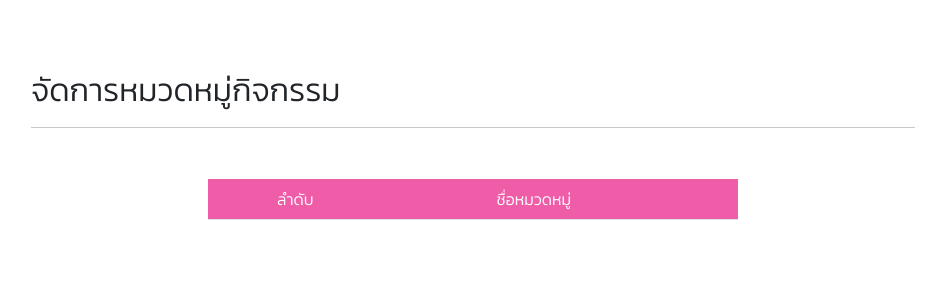
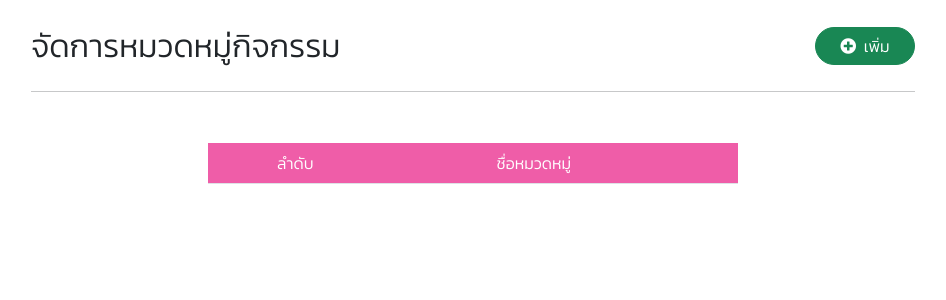
Before and after one commit to Chanakan-SE62/crud-type, a CodeIgniter 4 app: template app/Views/admin_typePage.php in a window 1280 px wide. Shown: the part 56-356 px from the top of the page, without its empty margins (167-1113 px from the left). Run offline with PHP 8.4 and a stand-in for CodeIgniter, Linux system fonts and the light colour scheme; the template is opened without the code that fills it, so the values that code supplies are empty; some libraries are stand-ins or nearby versions.

Commit message:
button create - success!!

```diff
--- a/app/Views/admin_typePage.php
+++ b/app/Views/admin_typePage.php
@@ -7,6 +7,7 @@
     <meta charset="UTF-8">
     <meta http-equiv="X-UA-Compatible" content="IE=edge">
     <meta name="viewport" content="width=device-width, initial-scale=1.0">
+    <link rel="stylesheet" href="https://pro.fontawesome.com/releases/v5.10.0/css/all.css" integrity="sha384-AYmEC3Yw5cVb3ZcuHtOA93w35dYTsvhLPVnYs9eStHfGJvOvKxVfELGroGkvsg+p" crossorigin="anonymous" />
 
     <!-- CSS only -->
     <link href="https://cdn.jsdelivr.net/npm/bootstrap@5.1.3/dist/css/bootstrap.min.css" rel="stylesheet" integrity="sha384-1BmE4kWBq78iYhFldvKuhfTAU6auU8tT94WrHftjDbrCEXSU1oBoqyl2QvZ6jIW3" crossorigin="anonymous">
@@ -16,14 +17,16 @@
     <title>Manage Category</title>
 
     <link rel="stylesheet" href="/CSS/table-type.css">
+    <link rel="stylesheet" href="/CSS/button-create.css">
 
     <style>
         .container {
             padding: 0% 10% 0% 10%;
         }
-        .text-type {
-            /* text-align: center; */
-            margin: 8% 0% 2% 0%;
+        .title {
+            display: flex;
+            justify-content: space-between;
+            margin: 3% 0% 2% 0%;
         }
     </style>
 </head>
@@ -34,7 +37,11 @@
     ?>
     <?php require('components/navbar.php'); ?>
     <div class="container">
-        <h2 class="text-type">จัดการหมวดหมู่กิจกรรม</h2>
+        <div class="title">
+            <h2 class="text-type">จัดการหมวดหมู่กิจกรรม</h2>
+            <?php require('components/button-create.php'); ?>
+        </div>
+
         <hr/>
         <?php require('components/table-type.php'); ?>
     </div>
--- /dev/null
+++ b/app/Views/components/button-create.php
@@ -0,0 +1,23 @@
+<button type="button" class="btn btn-success btn-create" data-bs-toggle="modal" data-bs-target="#staticBackdropCreate">
+    <i class="fas fa-plus-circle"></i> &nbsp;เพิ่ม
+</button>
+
+<!-- เพิ่ม -->
+<div class="modal fade" id="staticBackdropCreate" data-bs-backdrop="static" data-bs-keyboard="false" tabindex="-1" aria-labelledby="staticBackdropLabel" aria-hidden="true">
+    <div class="modal-dialog">
+        <div class="modal-content">
+            <div class="modal-header">
+                <h5 class="modal-title modal-title-create" id="staticBackdropLabel">เพิ่มหมวดหมู่</h5>
+                <button type="button" class="btn-close" data-bs-dismiss="modal" aria-label="Close"></button>
+            </div>
+            <div class="modal-body-create">
+                <label class="form-label form-label-create">ชื่อหมวดหมู่</label>
+                <input type="text" class="form-control form-control-create">
+            </div>
+            <div class="modal-footer">
+                <button type="button" class="btn btn-secondary btn-cancel-create" data-bs-dismiss="modal">ยกเลิก</button>
+                <button type="button" class="btn btn-primary btn-ok-create">เพิ่ม</button>
+            </div>
+        </div>
+    </div>
+</div>
--- a/app/Views/components/table-type.php
+++ b/app/Views/components/table-type.php
@@ -14,10 +14,10 @@
                     <td><lable><?= $value['name_category'] ?></lable></td>
                     <td class="button-table-type">
                         <button type="button" class="btn btn-warning btn-edit" data-bs-toggle="modal" data-bs-target="#staticBackdropEdit">
-                            แก้ไข
+                            <i class="fas fa-edit"></i> &nbsp;แก้ไข
                         </button>
                         <button type="button" class="btn btn-danger btn-delete" data-bs-toggle="modal" data-bs-target="#exampleModal">
-                            ลบ
+                            <i class="fas fa-trash-alt"></i> &nbsp;ลบ
                         </button>
                     </td>
                 </tr>
@@ -31,16 +31,16 @@
     <div class="modal-dialog">
         <div class="modal-content">
             <div class="modal-header">
-                <h5 class="modal-title" id="staticBackdropLabel">แก้ไข</h5>
+                <h5 class="modal-title modal-title-edit" id="staticBackdropLabel">แก้ไขหมวดหมู่</h5>
                 <button type="button" class="btn-close" data-bs-dismiss="modal" aria-label="Close"></button>
             </div>
-            <div class="modal-body">
-                <label class="form-label">ชื่อหมวดหมู่</label>
-                <input type="text" class="form-control">
+            <div class="modal-body-edit">
+                <label class="form-label form-label-edit">ชื่อหมวดหมู่</label>
+                <input type="text" class="form-control form-control-edit">
             </div>
             <div class="modal-footer">
-                <button type="button" class="btn btn-secondary" data-bs-dismiss="modal">ยกเลิก</button>
-                <button type="button" class="btn btn-primary">ยืนยัน</button>
+                <button type="button" class="btn btn-secondary btn-cancel-edit" data-bs-dismiss="modal">ยกเลิก</button>
+                <button type="button" class="btn btn-primary btn-ok-edit">ยืนยัน</button>
             </div>
         </div>
     </div>
@@ -51,15 +51,15 @@
     <div class="modal-dialog">
         <div class="modal-content">
             <div class="modal-header">
-                <h5 class="modal-title" id="exampleModalLabel">ลบ</h5>
+                <h5 class="modal-title modal-title-delete" id="exampleModalLabel">ลบหมวดหมู่</h5>
                 <button type="button" class="btn-close" data-bs-dismiss="modal" aria-label="Close"></button>
             </div>
-            <div class="modal-body">
-                คุณต้องการลบหมวดหมู่ ... ไหม?
+            <div class="modal-body-delete">
+                <label class="form-label form-label-delete">คุณต้องการลบหมวดหมู่ ... ไหม?</label>
             </div>
             <div class="modal-footer">
-                <button type="button" class="btn btn-secondary" data-bs-dismiss="modal">ยกเลิก</button>
-                <button type="button" class="btn btn-primary">ยืนยัน</button>
+                <button type="button" class="btn btn-secondary btn-cancel-delete" data-bs-dismiss="modal">ยกเลิก</button>
+                <button type="button" class="btn btn-danger btn-ok-delete">ลบ</button>
             </div>
         </div>
     </div>
--- /dev/null
+++ b/public/css/button-create.css
@@ -0,0 +1,28 @@
+.btn-create {
+    border-radius: 20px;
+    width: 100px;
+    height: 50%;
+}
+.modal-title-create {
+    color: #EF5DA8;
+    font-weight: bold;
+}
+
+.modal-body-create {
+    padding: 6% 10%;
+}
+.form-label-create {
+    margin: 0% 0% 1% 1%;
+}
+.form-control-create {
+    border-radius: 20px;
+}
+
+.btn-cancel-create {
+    border-radius: 20px;
+    width: 100px;
+}
+.btn-ok-create {
+    border-radius: 20px;
+    width: 100px;
+}
```
Also changed, not shown: public/css/table-type.css (+40 -0 lines).
